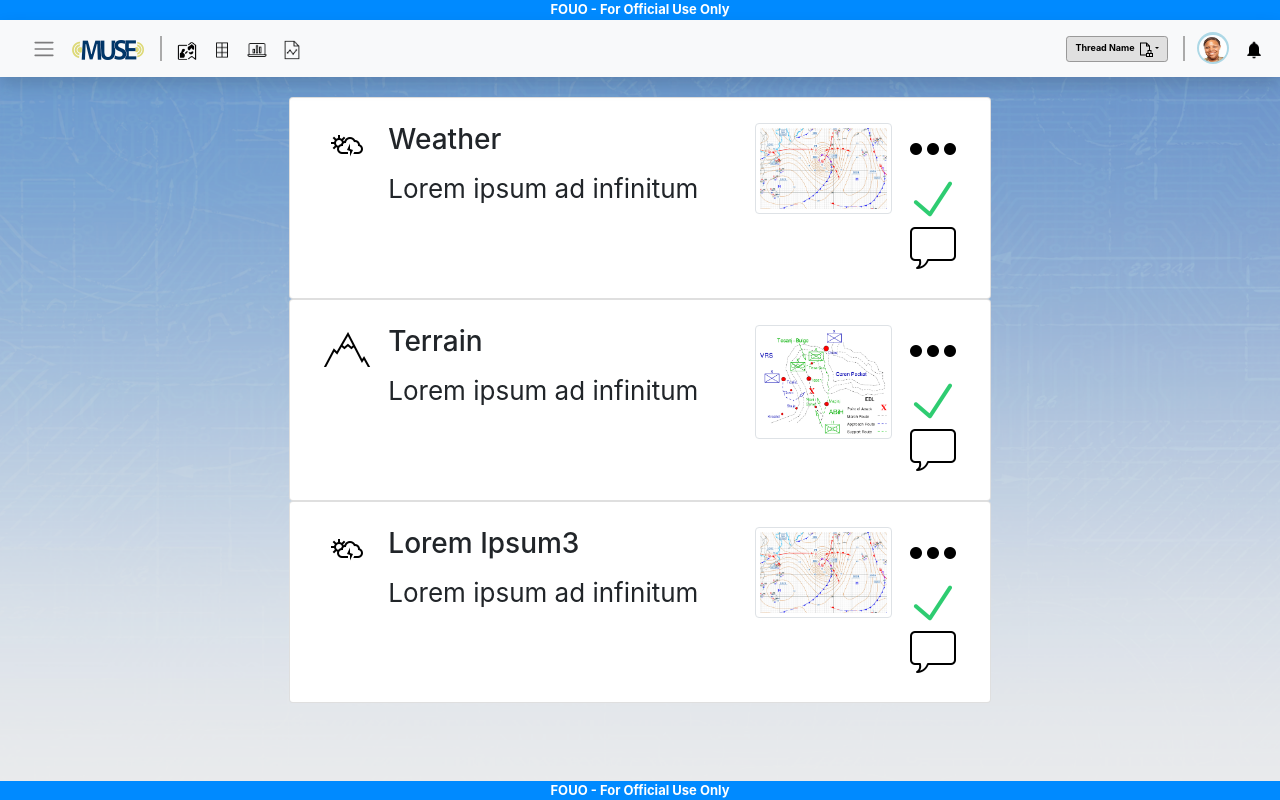
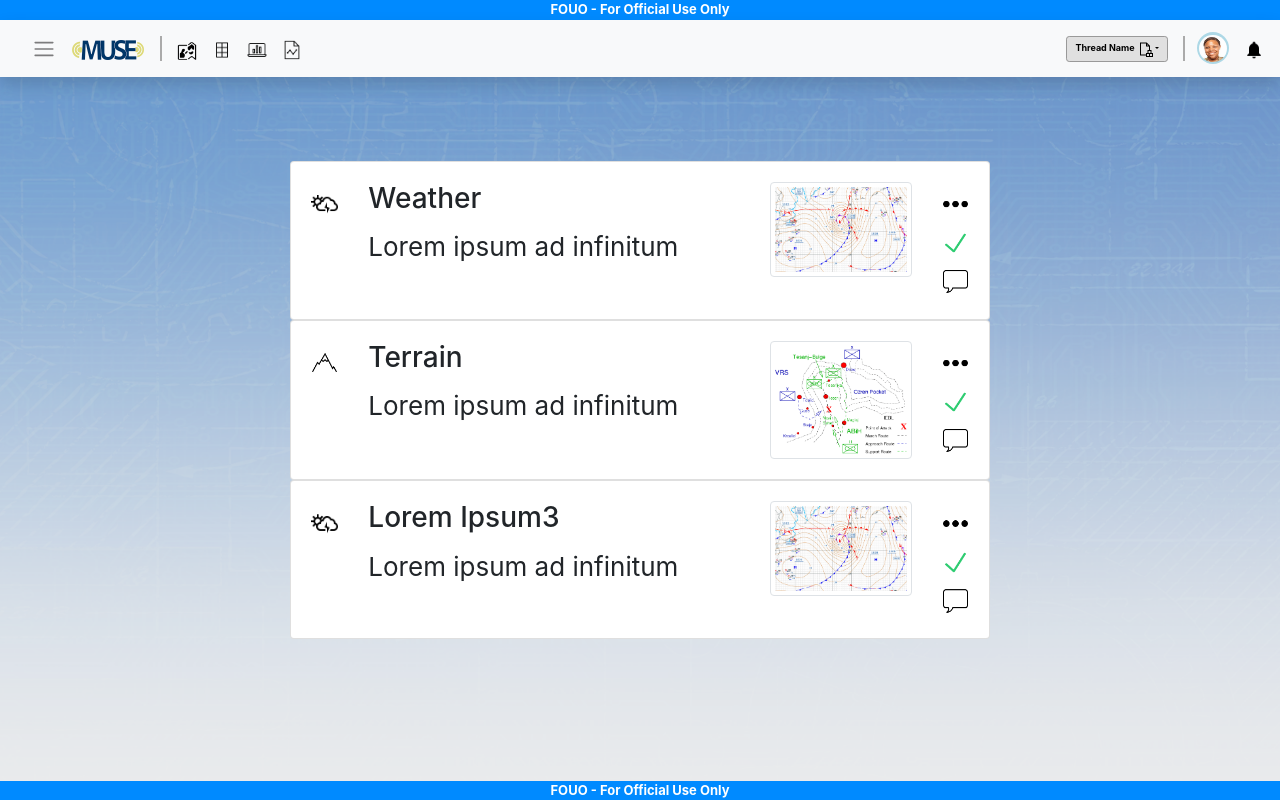
Before and after one commit to jesskcord13ODU/apollo-graphql-mongodb, a React (Create React App) app: page / in a window 1280 px wide. Built offline with nearby package versions, Linux system fonts and the light colour scheme.

Commit message:
fixed some styling and React errors, converted to bootstrap grid system

```diff
--- a/src/components/SpecCard.js
+++ b/src/components/SpecCard.js
@@ -13,61 +13,32 @@ const SpecCard = (props) => {
     // props = fakeProps;
 
     const styles = {
-
-        get: (args) => {
-            let concat = args.split(" ").map(str => styles[str]);
-            return Object.assign({}, ...concat);
-        },
-
         card: {
             textAlign: "left",
             maxWidth: "700px",
             display: "inline-flex"
-        },
-
-        col: {
-            padding: "5px",
-        },
-
-        col1: {
-            textAlign: "center",
-            width: "11.11%"
-        },
-
-        col5: {
-            width: "55.55%"
-        },
-
-        col2: {
-            width: "22.22%"
-        },
-
-        context: {
-            float: "top"
-        },
-
-        col1Item: {
-            maxHeight: "25%"
         }
     }
 
     return (
-        <div className="card">
-            <div style={styles.card} className="card-body">
-                <div style={styles.get("col col1")}>
-                    <img src={require(`../img/icons/${props.iconImage}`)} className="" alt="" />
+        <div style={styles.card} className="card">
+            <div className={"card-body container"}>
+                <div className={"row"}>
+                    <div className={"col-1"}>
+                        <img src={require(`../img/icons/${props.iconImage}`)} className={"img-fluid"}/>
                     </div>
-                <div style={styles.get("col col5")}>
-                    <h3 className="card-title">{props.title}</h3>
-                    <p className="card-text">{props.description}</p>
+                    <div className={"col-7"}>
+                        <h3 className={"card-title"}>{props.title}</h3>
+                        <p className={"card-text"}>{props.description}</p>
                     </div>
-                <div style={styles.get("col col2")}>
-                    <img src={require(`../img/${props.bodyImage}`)} className="img-fluid img-thumbnail" alt="" />
+                    <div className={"col-3"}>
+                        <img src={require(`../img/${props.bodyImage}`)} className={"img-fluid img-thumbnail"}/>
                     </div>
-                <div style={styles.get("col col1")}>
+                    <div className={"col-1"}>
                         <SpecContextButton />
                         <SpecStatus />
                         <SpecCommentsButton />
+                    </div>
                 </div>
             </div>
         </div>
--- a/src/components/SpecCommentsButton.js
+++ b/src/components/SpecCommentsButton.js
@@ -2,7 +2,7 @@ import React from 'react';
 
 const SpecCommentsButton = (props) => {
     return (
-        <img src={require(`../img/icons/comment.png`)} className="" alt="img-fluid" />
+        <img src={require(`../img/icons/comment.png`)} className={"img-fluid"} alt={""} />
     )
 }
 
--- a/src/components/SpecContextButton.js
+++ b/src/components/SpecContextButton.js
@@ -2,7 +2,7 @@ import React from 'react';
 
 const SpecContextButton = (props) => {
     return (
-        <img src={require(`../img/icons/ellipsis.png`)} className="" alt="img-fluid" />
+        <img src={require(`../img/icons/ellipsis.png`)} className={"img-fluid"} alt={""} />
     )
 }
 
--- a/src/components/SpecList.js
+++ b/src/components/SpecList.js
@@ -31,7 +31,7 @@ const SpecList = (props) => {
     );
 
     return (
-        <div className="list-group">
+        <div className={"list-group"}>
             {listItems}
         </div>
     )
--- a/src/components/SpecStatus.js
+++ b/src/components/SpecStatus.js
@@ -2,7 +2,7 @@ import React from 'react';
 
 const SpecStatus = (props) => {
     return (
-        <img src={require(`../img/icons/checkmark.png`)} className="" alt="img-fluid" />
+        <img src={require(`../img/icons/checkmark.png`)} className={"img-fluid"} alt={""} />
     )
 }
 
```
Lines whose indentation alone changed are shown as unchanged.
